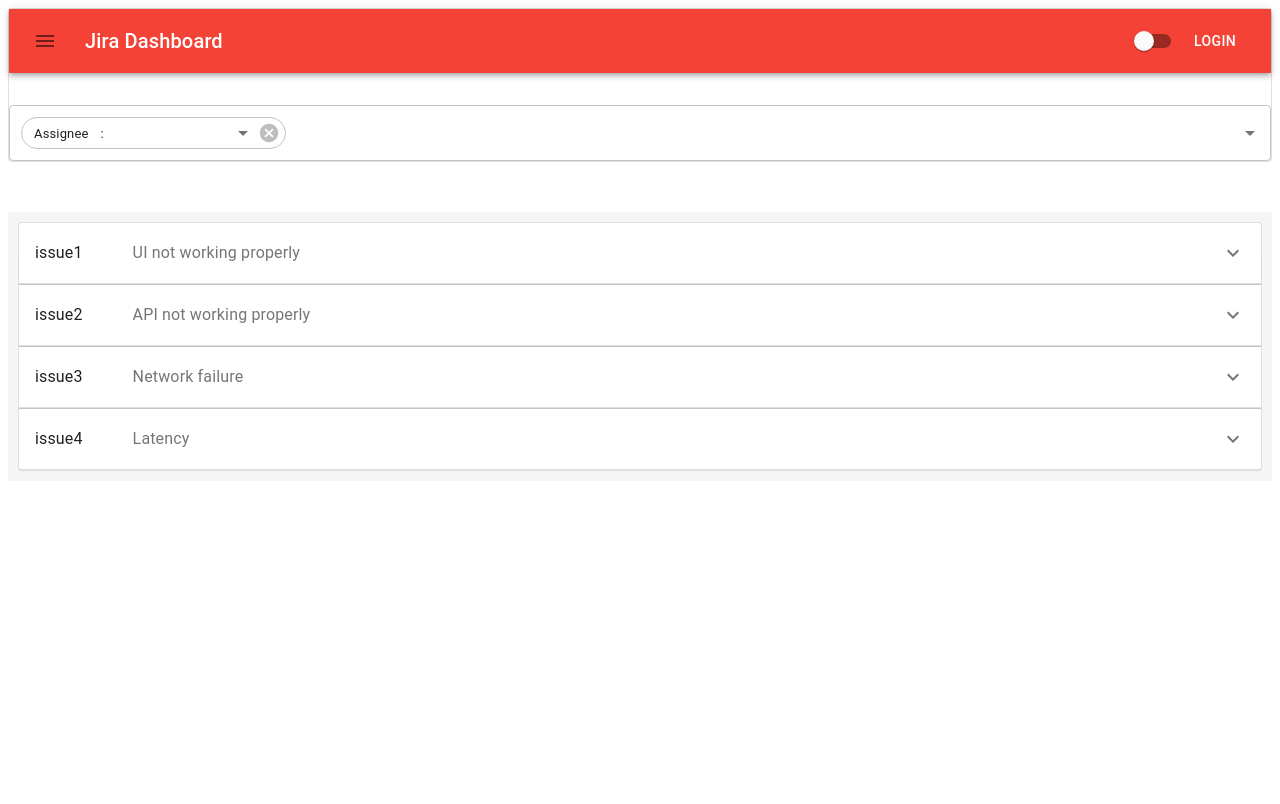
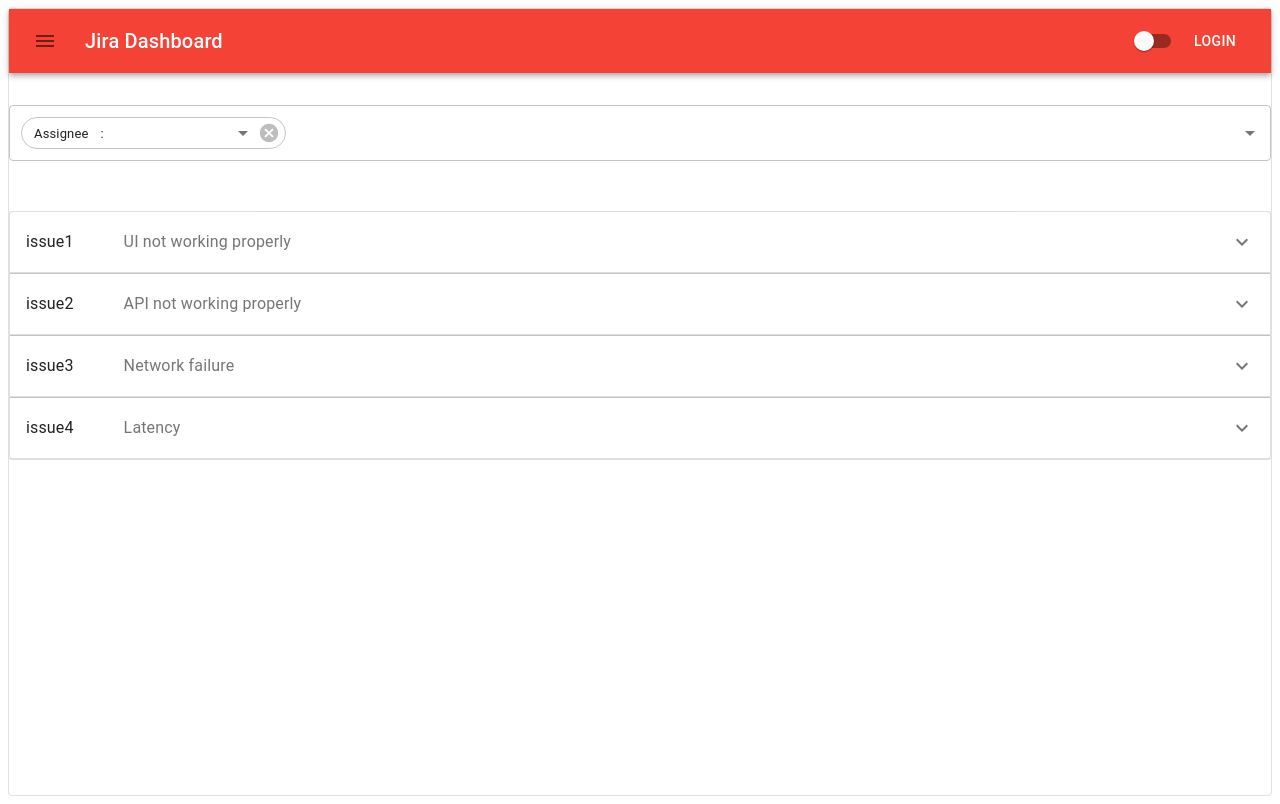
Before and after one commit to johnconnor31/Jira_React, a React app: page / in a window 1280 px wide. Built offline with nearby package versions, Linux system fonts and the light colour scheme.

Commit message:
switch color correction. dark mode modifications

```diff
--- a/src/components/App.js
+++ b/src/components/App.js
@@ -1,5 +1,5 @@
 import React from 'react';
-import { ThemeProvider, createMuiTheme } from '@material-ui/core/styles';
+import { ThemeProvider, createMuiTheme, makeStyles } from '@material-ui/core/styles';
 import { Paper } from '@material-ui/core';
 import Header from './Header';
 import SearchWidget from './SearchWidget';
@@ -18,18 +18,21 @@
     const theme = createMuiTheme({
         palette:{
             primary: {
-                main: mode ==='dark' ? '#002f' : '#f44336'
+                main: mode ==='dark' ? '#002f00' : '#f44336'
+              },
+              secondary: {
+                main: mode ==='dark' ? '#b8c2d1' : '#f44336'
               },
             type:mode
         }
     });
         return(
             <ThemeProvider theme={theme}>
-            <Paper variant='outlined'>
+            <Paper variant='outlined' style={{minHeight:'98.2vh'}}>
                 <Header switchMode={switchMode} />
                 <SearchWidget subOptions={subOptions} setSubOptions={setSubOptions} />
+                <TicketList subOptions={subOptions} />
             </Paper>
-            <TicketList subOptions={subOptions} />
             </ThemeProvider>
         );
 };
--- a/src/components/Header.js
+++ b/src/components/Header.js
@@ -32,7 +32,7 @@
                     <Typography className={styles.title} variant='h6'>
                         Jira Dashboard
                     </Typography>
-                    <Switch onChange={switchMode} color={switchMode==='dark' ? 'default' : '' } />
+                    <Switch onChange={switchMode} />
                     <Button color='inherit'>Login</Button>
                 </Toolbar>
             </AppBar>
--- a/src/components/TicketList.js
+++ b/src/components/TicketList.js
@@ -10,8 +10,7 @@
 const useStyles = makeStyles(theme =>({
     root: {
         margin: '50px 0 0 0',
-        backgroundColor: '#f5f5f5',
-        padding: '10px'
+        backgroundColor: '#f5f5f5'
     },
     summaryHeader: {
         margin: '0 50px 0 0'
```
